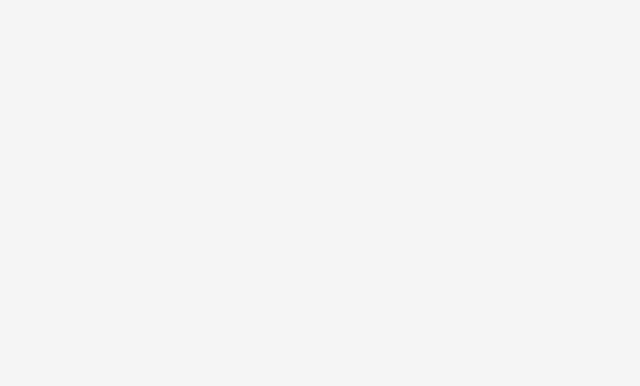
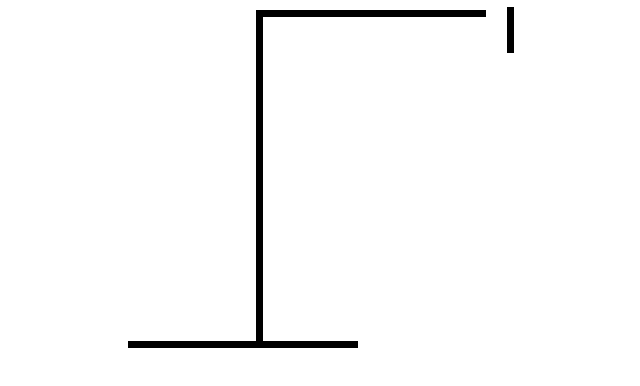
Before and after one commit to Travis613/Hangman-Game, a React (Vite) app in the folder Game/: page / in a window 1280 px wide. Shown: the top 386 px of the page, without its empty margins (272-912 px from the left). Built offline with nearby package versions, Linux system fonts and the light colour scheme.

Commit message:
Made the hanging stand

```diff
--- a/Game/src/App.tsx
+++ b/Game/src/App.tsx
@@ -1,8 +1,16 @@
 import { randomWords } from "../public/util";
 
 export default function App() {
-  return;
-  <div>
-    <div>Hangman Game</div>
-  </div>;
+  return (
+    <div className="documentBody">
+      <div className="stickFigureSection">
+        <div className="hangingStand">
+          <div className="horizontalTopPost" />
+          <div className="verticlePost" />
+          <div className="rope" />
+          <div className="horizontalBottomPost" />
+        </div>
+      </div>
+    </div>
+  );
 }
--- a/Game/src/index.css
+++ b/Game/src/index.css
@@ -1,3 +1,62 @@
 body {
-  background-color: whitesmoke;
+  height: 100%;
+  width: 100%;
+  padding: 0;
+  margin: 0;
 }
+
+.documentBody {
+  height: 100vh;
+  width: 100vw;
+}
+
+.stickFigureSection {
+  height: 50%;
+  width: 100vw;
+  display: flex;
+  justify-content: center;
+}
+
+.hangingStand {
+  height: 100%;
+  width: 50%;
+  padding-top: 10px;
+}
+
+.horizontalTopPost {
+  background-color: black;
+  border: solid;
+  position: relative;
+  height: 1px;
+  width: 35%;
+  left: 13rem;
+}
+
+.verticlePost {
+  background-color: black;
+  border: solid;
+  position: relative;
+  width: 1px;
+  height: 80%;
+  left: 13rem;
+}
+
+.rope {
+  background-color: black;
+  border: solid;
+  position: relative;
+  width: 1px;
+  height: 10%;
+  left: 28.7em;
+  bottom: 21em;
+}
+
+.horizontalBottomPost {
+  background-color: black;
+  border: solid;
+  position: relative;
+  height: 1px;
+  width: 35%;
+  left: 5em;
+  bottom: 3em;
+}
```
